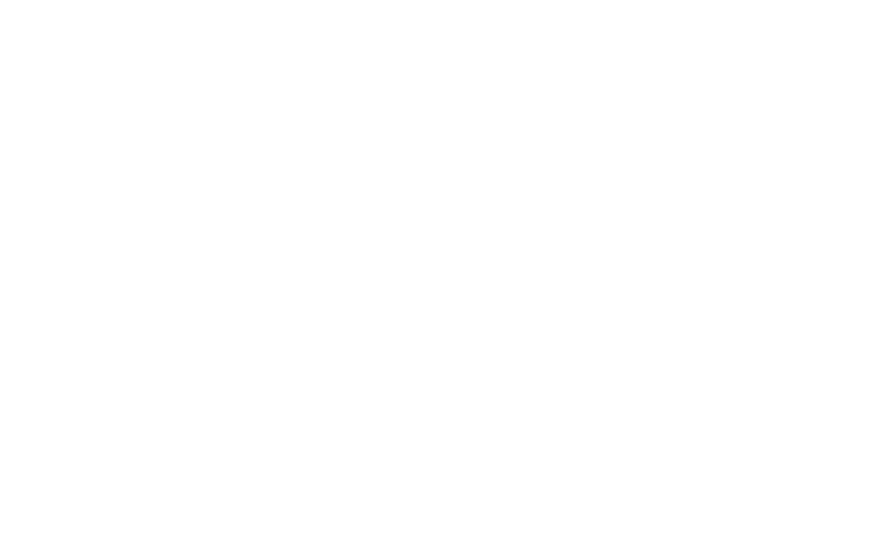
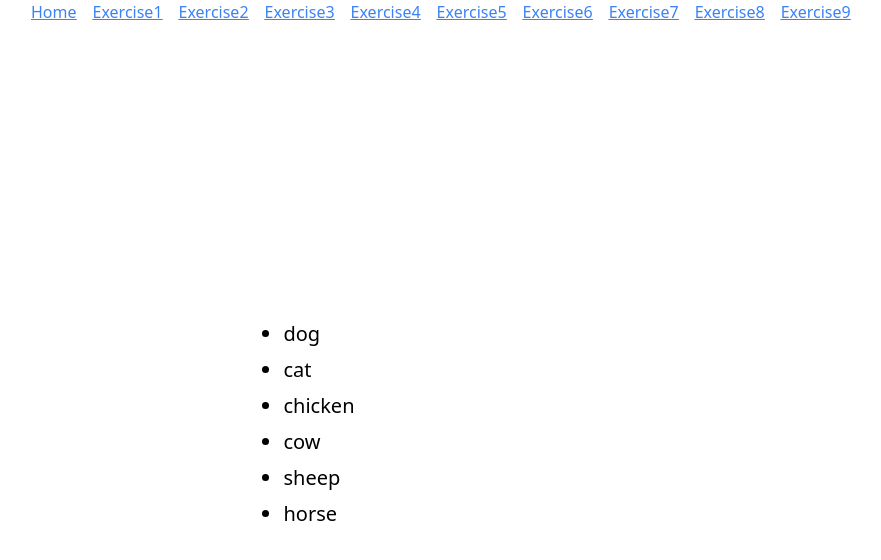
Before and after one commit to NNesta/react-coding-exercise, a React (Create React App) app: page /maplist in a window 1280 px wide. Before the commit this address had no page. Shown: the top 560 px of the page, without its empty margins (321-1202 px from the left). Built offline with nearby package versions, Linux system fonts and the light colour scheme.

Commit message:
feat:adding mapping into list

```diff
--- a/src/App.js
+++ b/src/App.js
@@ -1,10 +1,12 @@
 import { Routes, Route } from "react-router-dom";
 import Home from "./Home";
+import MapList from "./pages/MapList";
 
 const App = () => {
   return (
     <Routes>
       <Route path="/" element={<Home />} />
+      <Route path="/maplist" element={<MapList />} />
     </Routes>
   );
 };
--- a/src/Home.jsx
+++ b/src/Home.jsx
@@ -2,10 +2,12 @@
 
 const Home = () => {
   return (
-    <div className="max-w-5xl mx-auto">
+    <div className="text-center">
       <h1 className="text-7xl font-bold">React coding exercices</h1>
       <ul>
-        <li></li>
+        <li>
+          <a href="/maplist">Mapping in a list</a>
+        </li>
       </ul>
     </div>
   );
--- /dev/null
+++ b/src/pages/MapList.jsx
@@ -0,0 +1,53 @@
+import React from "react";
+
+const MapList = () => {
+  return (
+    <div className="max-w-xl mx-auto h-screen">
+      <ul className="flex text-blue-500 items-center gap-4">
+        <li className="underline">
+          <a href="/">Home</a>
+        </li>
+        <li className="underline">
+          <a href="/">Exercise1</a>
+        </li>
+        <li className="underline">
+          <a href="/">Exercise2</a>
+        </li>
+        <li className="underline">
+          <a href="/">Exercise3</a>
+        </li>
+        <li className="underline">
+          <a href="/">Exercise4</a>
+        </li>
+        <li className="underline">
+          <a href="/">Exercise5</a>
+        </li>
+        <li className="underline">
+          <a href="/">Exercise6</a>
+        </li>
+        <li className="underline">
+          <a href="/">Exercise7</a>
+        </li>
+        <li className="underline">
+          <a href="/">Exercise8</a>
+        </li>
+        <li className="underline">
+          <a href="/">Exercise9</a>
+        </li>
+      </ul>
+      <div className="flex items-center justify-center h-full">
+        <ul className="list-disc flex flex-col gap-2">
+          {["dog", "cat", "chicken", "cow", "sheep", "horse"].map(
+            (item, index) => (
+              <li key={index} className="text-xl">
+                {item}
+              </li>
+            )
+          )}
+        </ul>
+      </div>
+    </div>
+  );
+};
+
+export default MapList;
```
